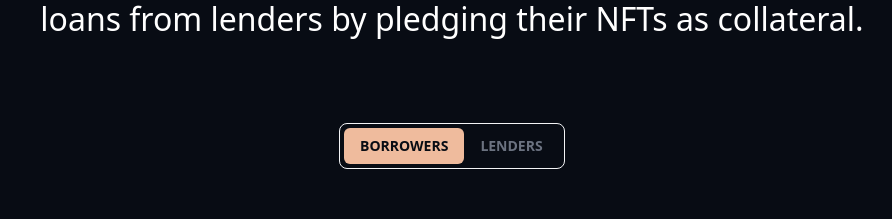
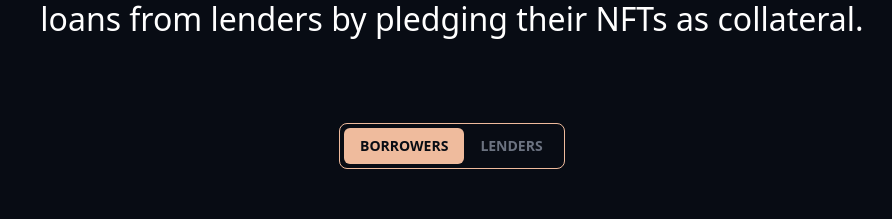
Before and after one commit to sem22-dev/NFT-LEND, a Next.js app: page / in a window 1280 px wide. Shown: the part 1320-1539 px from the top of the page, without its empty margins (188-1080 px from the left). Built offline with nearby package versions, Linux system fonts and the light colour scheme.

Commit message:
btns-color

```diff
--- a/app/Process/page.tsx
+++ b/app/Process/page.tsx
@@ -46,7 +46,7 @@ export default function Process(){
                     </div>
                 </div>
 
-                <div className="mx-auto md:text-lg my-10 md:my-20 w-[226px] inline-flex rounded-lg border border-gray-100 font-bold p-1">
+                <div className="mx-auto md:text-lg my-10 md:my-20 w-[226px] inline-flex rounded-lg border border-header font-bold p-1">
                     <button
                         className="bg-header inline-block rounded-md px-4 py-2 text-sm text-bg hover:text-gray-700 focus:relative"
                     >
```
